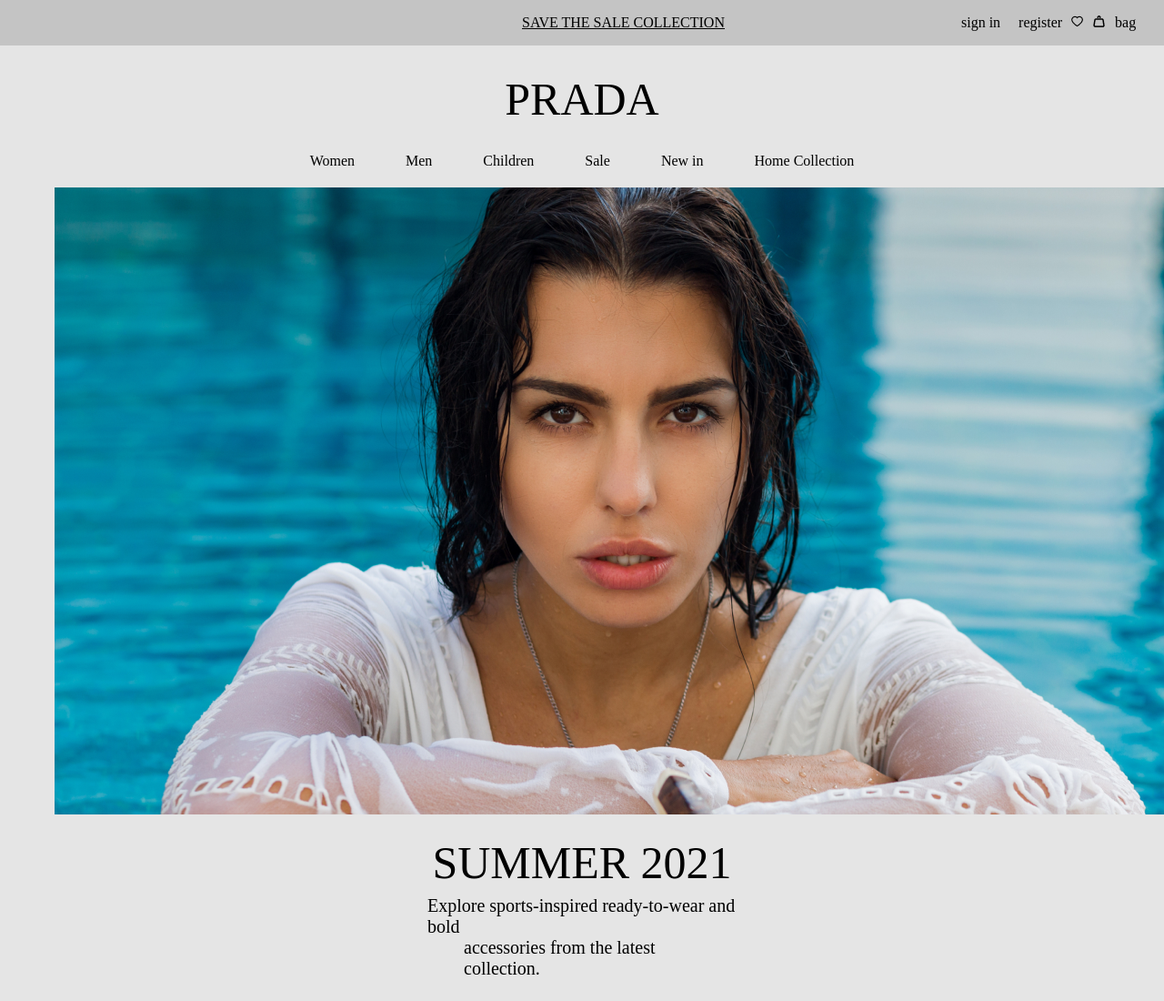
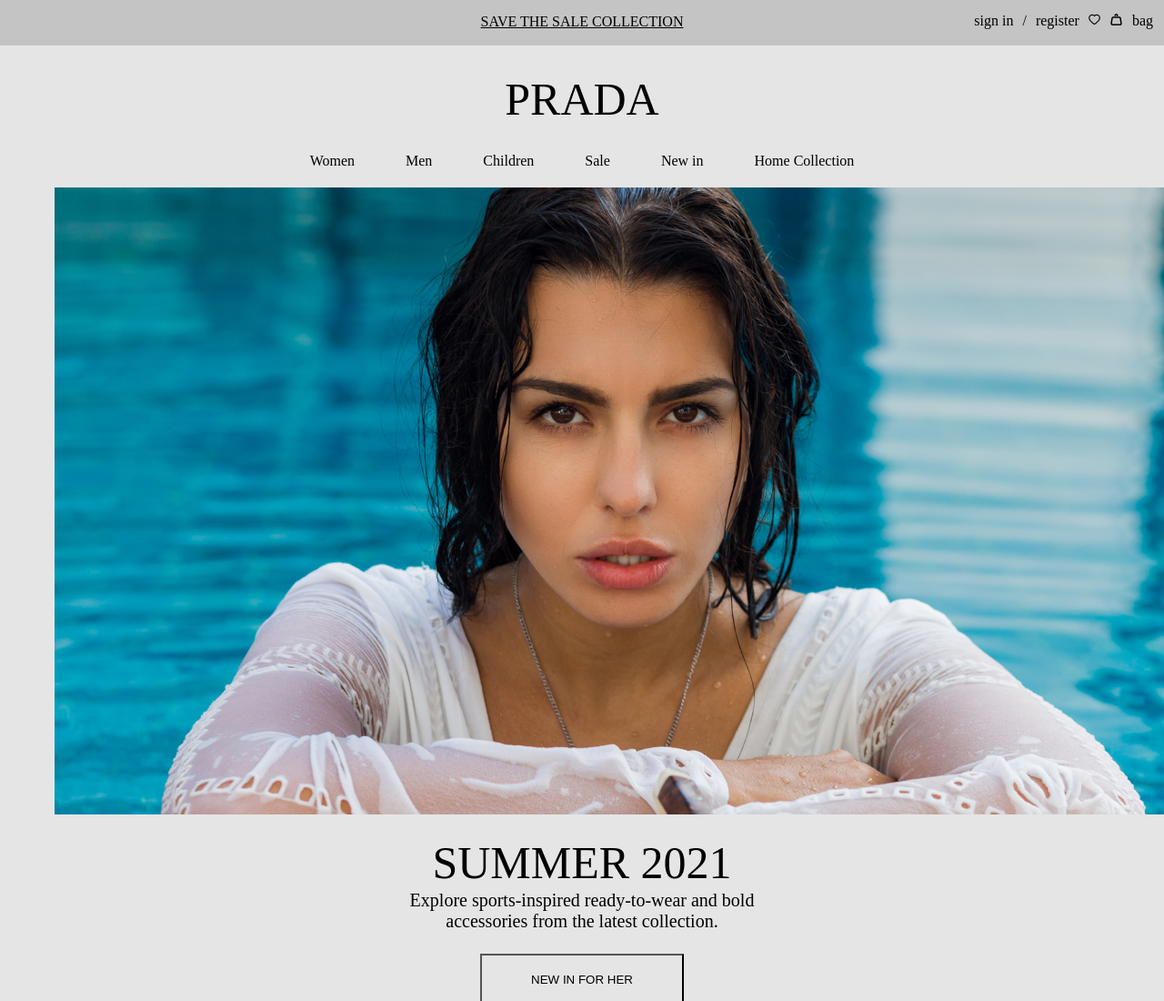
Before and after one commit to KetiVeshaguri/first_project, a plain HTML site: page index.html in a window 1280 px wide. Shown: the top 1100 px of the page at 91% size. Drawn offline with Linux system fonts and the light colour scheme.

Commit message:
quick update

```diff
--- a/index.html
+++ b/index.html
@@ -14,17 +14,17 @@
   </head>
   <body>
     <header class="header">
-      <nav>
+      <div class="save">
         <ul>
           <li>
-            <a class="save" href="#">SAVE THE SALE COLLECTION</a>
+            <a href="#">SAVE THE SALE COLLECTION</a>
           </li>
         </ul>
-      </nav>
-      <nav>
-        <ul class="nav-nav">
+      </div>
+      <div>
+        <ul class="navbar">
           <li><a href="#">sign in</a></li>
-          <li><a href="#"></a></li>
+          <li><a href="#">/</a></li>
           <li><a href="#">register</a></li>
           <li>
             <a href="#"> <img src="Vector.png" /> </a>
@@ -34,7 +34,7 @@
           </li>
           <li><a href="#">bag</a></li>
         </ul>
-      </nav>
+      </div>
     </header>
     <header class="prada-header">PRADA</header>
     <nav>
--- a/style.css
+++ b/style.css
@@ -1,5 +1,5 @@
 * {
-  box-sizing: border-box;
+  /* box-sizing: border-box; */
   margin: 0;
   padding: 0;
 }
@@ -8,28 +8,23 @@ body {
 }
 
 .header {
-  display: flex;
-  align-items: center;
-  gap: 260px;
-  color: black;
-  max-width: 1440px;
   height: 50px;
   background-color: #c4c4c4;
 }
 
 .save {
-  margin-left: 574px;
-  text-decoration: none;
-  max-width: 130px;
-  height: 17px;
   text-decoration: underline;
-  margin-top: 30px;
+  display: flex;
+  justify-content: center;
   align-items: center;
-  background-color: #c4c4c4;
+  padding: 15px;
 }
 
-.nav-nav {
+.navbar {
+  margin-top: -34px;
   display: flex;
+  justify-content: flex-end;
+  margin-right: 12px;
   list-style-type: none;
   gap: 10px;
   text-decoration: none;
@@ -65,6 +60,7 @@ a {
   display: flex;
   justify-content: center;
   margin-top: 20px;
+  margin-bottom: 20px;
   font-size: 50px;
   width: 231;
   height: 39px;
@@ -74,18 +70,11 @@ a {
   font-size: 20px;
   display: flex;
   justify-content: center;
-  max-width: 471px;
-  margin-left: 470px;
-  margin-right: 470px;
-  margin-top: 26px;
 }
 .pharagraph-secondary {
   display: flex;
   justify-content: center;
   font-size: 20px;
-  max-width: 600px;
-  margin-left: 510px;
-  margin-right: 510px;
 }
 
 .button {
```
